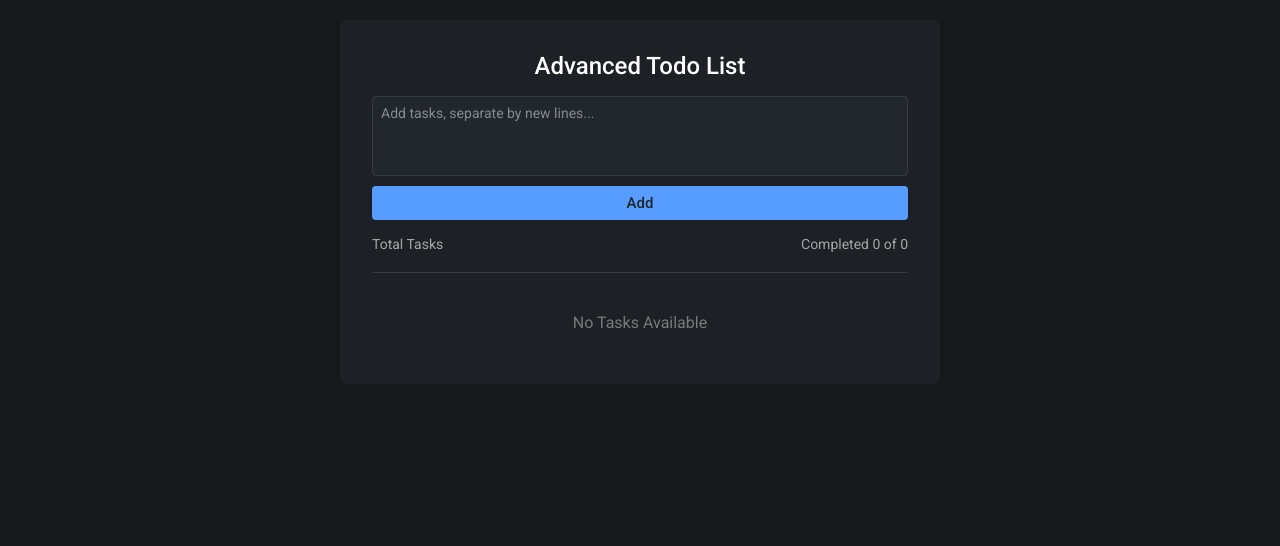
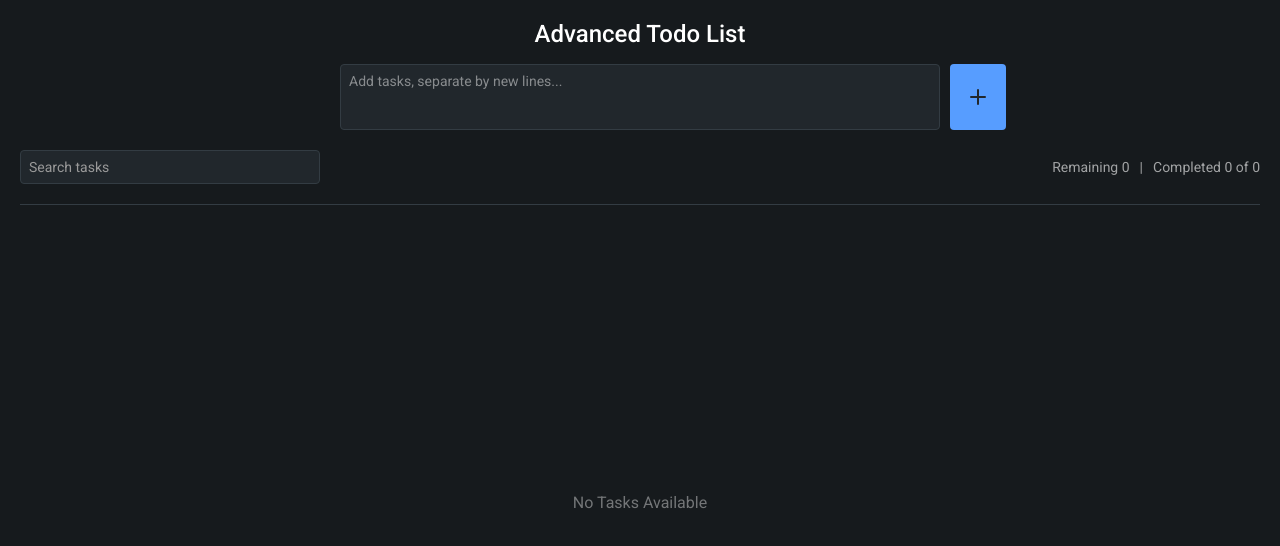
Before and after one commit to Hayyanshaikh/doneit, a React (Vite) app: page / in a window 1280 px wide. Shown: the top 546 px of the page. Built offline with nearby package versions, Linux system fonts and the light colour scheme.

Commit message:
Change UI and search Functionality

```diff
--- a/src/components/TodoForm.jsx
+++ b/src/components/TodoForm.jsx
@@ -21,7 +21,9 @@
         onChange={(e) => setText(e.target.value)}
         rows="3"
       />
-      <button type="submit">Add</button>
+      <button type="submit">
+        <svg xmlns="http://www.w3.org/2000/svg" width="24" height="24" viewBox="0 0 24 24" fill="none" stroke="currentColor" stroke-width="2" stroke-linecap="round" stroke-linejoin="round" class="icon icon-tabler icons-tabler-outline icon-tabler-plus"><path stroke="none" d="M0 0h24v24H0z" fill="none" /><path d="M12 5l0 14" /><path d="M5 12l14 0" /></svg>
+      </button>
     </form>
   );
 }
--- a/src/components/TodoList.jsx
+++ b/src/components/TodoList.jsx
@@ -1,38 +1,52 @@
-import React, { useContext } from 'react';
+import React, { useState, useContext } from 'react';
 import { TodoContext } from '../App';
 
 function TodoList() {
   const { todos, toggleTodo, deleteTodo } = useContext(TodoContext);
+  const [searchQuery, setSearchQuery] = useState('');
 
-  // Total and completed tasks
   const totalTasks = todos.length;
   const completedTasks = todos.filter(todo => todo.isCompleted).length;
 
-  // Separate incomplete and completed todos
   const incompleteTodos = todos
     .map((todo, index) => ({ ...todo, originalIndex: index }))
-    .filter(todo => !todo.isCompleted);
+    .filter(todo => !todo.isCompleted && todo.text.toLowerCase().includes(searchQuery.toLowerCase()))
+    .reverse();
+
   const completedTodos = todos
     .map((todo, index) => ({ ...todo, originalIndex: index }))
-    .filter(todo => todo.isCompleted);
+    .filter(todo => todo.isCompleted && todo.text.toLowerCase().includes(searchQuery.toLowerCase()))
+    .reverse();
+
+
+  const handleSearchChange = (e) => {
+    setSearchQuery(e.target.value);
+  };
 
   return (
     <>
+      <div className="task-header">
+        <input
+          type="text"
+          placeholder="Search tasks"
+          value={searchQuery}
+          onChange={handleSearchChange}
+        />
         <div className='total-tasks'>
-        <p>Total Tasks</p>
+          <p>Remaining <span>{incompleteTodos?.length}</span></p>
+          <p>|</p>
           <p>Completed <span>{completedTasks}</span> of <span>{totalTasks}</span></p>
+        </div>
       </div>
       <hr />
 
       {todos.length === 0 ? (
-        // Show this message if there are no todos at all
         <div className='no-tasks'>No Tasks Available</div>
       ) : (
-        <div>
+        <div className='todo-list'>
           {incompleteTodos.length === 0 && <div className='no-tasks'>All tasks are completed!</div>}
-          {/* Incomplete Todos */}
           {incompleteTodos.length > 0 && (
-            <>
+            <div className='assign-task-list'>
               <div className='total-tasks'>
                 <p>Incompleted</p>
               </div>
@@ -60,16 +74,15 @@
                     </div>
                   </li>
                 ))}
-              </ul></>
+              </ul>
+            </div>
           )}
-          <hr />
-          {/* Completed Todos */}
-          {completedTodos.length > 0 && (
+
+          {completedTodos.length > 0 ? (
+            <div className="assign-task-list">
               <div className='total-tasks'>
                 <p>Completed</p>
               </div>
-          )}
-          {completedTodos.length > 0 ? (
               <ul>
                 {completedTodos.map((todo) => (
                   <li key={todo.originalIndex} className='completed'>
@@ -96,6 +109,7 @@
                   </li>
                 ))}
               </ul>
+            </div>
           ) : (
             <div className='no-tasks'>No tasks completed yet.</div>
           )}
--- a/src/index.css
+++ b/src/index.css
@@ -7,22 +7,25 @@
   font-family: 'Roboto', sans-serif;
 }
 
-body {
+#root {
   background-color: #161a1d;
   display: flex;
-  justify-content: center;
   align-items: flex-start;
   height: 100vh;
   padding: 20px;
 }
 
-#root {
-  background-color: #1d2125;
-  padding: 2rem;
-  box-shadow: 0px 4px 30px -10px rgba(0, 0, 0, 0.1);
-  border-radius: 8px;
+.todo-list {
+  display: flex;
+  flex: 1;
+  grid-gap: 30px;
+}
+
+.App {
   width: 100%;
-  max-width: 600px;
+  height: 100%;
+  display: flex;
+  flex-direction: column;
 }
 
 h1 {
@@ -36,10 +39,10 @@
 form {
   width: 100%;
   display: flex;
-  flex-direction: column;
-  align-items: flex-end;
   gap: 10px;
-  margin-bottom: 1rem;
+  margin-bottom: 20px;
+  max-width: 600px;
+  margin-inline: auto;
 }
 
 textarea {
@@ -51,7 +54,6 @@
   padding: 0.5rem;
   font-size: 14px;
   border-radius: 4px;
-  height: 80px !important;
   background-color: #21272c;
   border: 1px solid #333c43;
 }
@@ -86,20 +88,47 @@
   border-bottom: 1px solid #333c43;
 }
 
+.task-header input[type="text"] {
+  width: 100%;
+  resize: none;
+  outline: none;
+  color: #ffffffbe;
+  flex: 0 0 auto;
+  padding: 0.5rem;
+  font-size: 14px;
+  border-radius: 4px;
+  max-width: 300px;
+  background-color: #21272c;
+  border: 1px solid #333c43;
+}
+
+.task-header input[type="text"]::placeholder {
+  color: #999;
+}
+
+.task-header {
+  display: flex;
+  align-items: center;
+  justify-content: space-between;
+}
+
 ul {
   padding: 0;
   overflow: auto;
-  max-height: 300px;
+  max-height: 330px;
   padding-right: 10px;
   list-style-type: none;
+  display: flex;
+  flex-direction: column;
+  grid-gap: 10px;
 }
 
 ul::-webkit-scrollbar {
-  width: 5px;
+  width: 3px;
 }
 
 ul::-webkit-scrollbar-thumb {
-  background-color: #ccc;
+  background-color: #fff2;
   border-radius: 10px;
 }
 
@@ -108,7 +137,6 @@
   justify-content: space-between;
   align-items: center;
   padding: 8px 10px 8px 15px;
-  margin-bottom: 0.5rem;
   background-color: #21272c;
   border: 1px solid #333c43;
   gap: 20px;
@@ -149,11 +177,10 @@
 }
 
 .total-tasks {
+  gap: 10px;
   display: flex;
   align-items: center;
   justify-content: space-between;
-  gap: 10px;
-  margin-bottom: 8px;
 }
 
 .total-tasks p {
@@ -166,8 +193,20 @@
 }
 
 .no-tasks {
+  display: flex;
+  align-items: center;
+  justify-content: center;
   text-align: center;
   color: #fff6;
   font-size: 16px;
   padding: 20px;
+  flex: 1;
 }
+
+.assign-task-list {
+  max-width: 50%;
+  flex: 1;
+  display: flex;
+  flex-direction: column;
+  grid-gap: 10px;
+}
```
Lines whose indentation alone changed are shown as unchanged.
